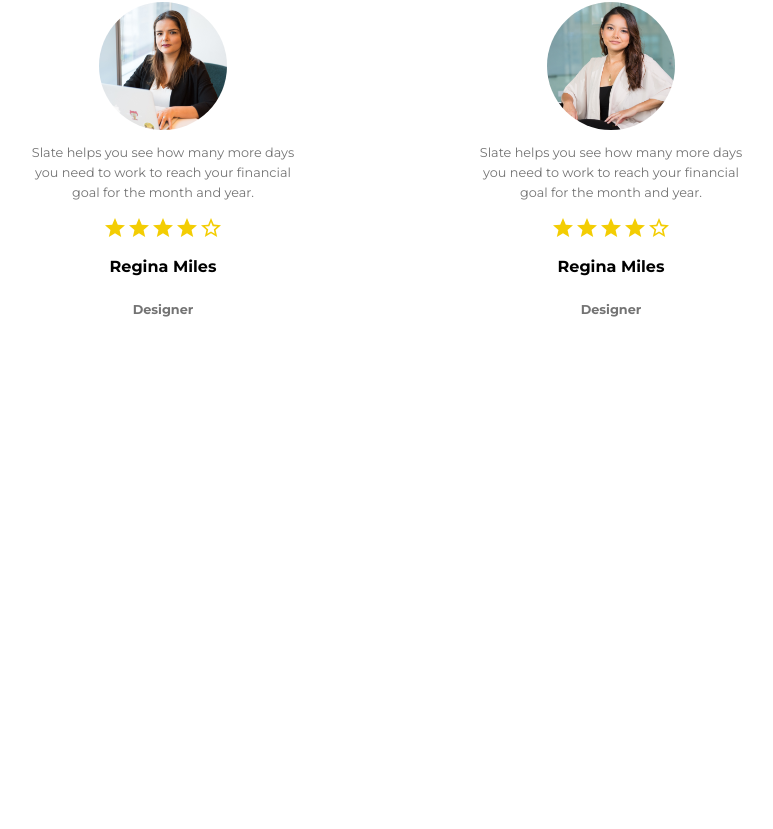
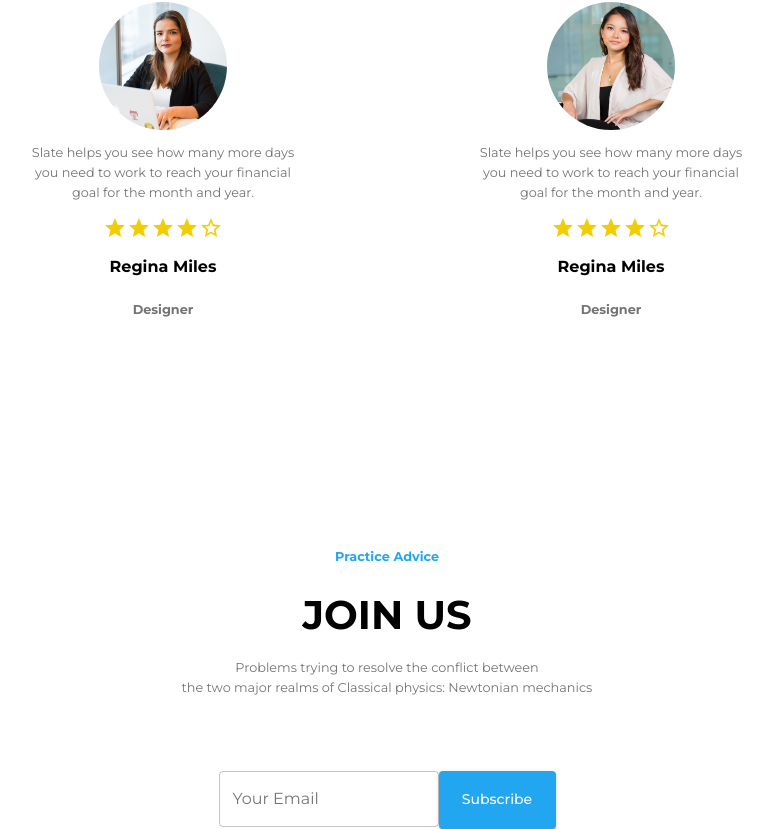
Before and after one commit to JW357/Internship-project, a React (Create React App) app: page / in a window 1280 px wide. Shown: the part 5645-6474 px from the top of the page, without its empty margins (253-1026 px from the left). Before the commit the page ends 6174 px from the top, so only its background shows below. Built offline with nearby package versions, Linux system fonts and the light colour scheme.

Commit message:
adding and styling section 6 header

```diff
--- /dev/null
+++ b/src/components/Contact/Contact.jsx
@@ -0,0 +1,29 @@
+import React from 'react';
+import './style.scss';
+import { TextField, Button } from '@material-ui/core';
+
+function Contact() {
+  return (
+    <section className="contact">
+      <div className="contact__container">
+        <div className="contact__header">
+          <h5>Practice Advice</h5>
+          <h1>JOIN US</h1>
+          <p>
+            Problems trying to resolve the conflict between
+            <br />
+            the two major realms of Classical physics: Newtonian mechanics
+          </p>
+        </div>
+        <div className="contact__form">
+          <TextField label="Your Email" variant="outlined" className="address__field" />
+          <Button label="Subscribe" className="subscribe__button" variant="contained">
+            Subscribe
+          </Button>
+        </div>
+      </div>
+    </section>
+  );
+}
+
+export default Contact;
--- /dev/null
+++ b/src/components/Contact/style.scss
@@ -0,0 +1,53 @@
+@import '../../App.scss';
+
+.contact__container {
+  max-width: 70vw;
+  margin: 0 auto;
+  display: flex;
+  flex-direction: column;
+  align-items: center;
+  .contact__header {
+    text-align: center;
+    display: flex;
+    flex-direction: column;
+    align-items: center;
+    margin-bottom: 60px;
+    h5 {
+      color: $primaryColor;
+      font-size: 0.8rem;
+      font-weight: 700;
+    }
+    h1 {
+      font-size: 2.5rem;
+      font-weight: 700;
+      margin: 10px auto
+    }
+    p{
+      font-size: 0.8rem;
+      line-height: 1.25rem;
+      color: $secondTextColor;
+      font-weight: 400;
+    }
+    }
+  .contact__form {
+    display: flex;
+    flex-direction: row;
+    justify-content: center;
+    min-width: 688px;
+    height: 58px;
+    border-radius: 5px;
+    //border: 1px solid #E6E6E6;
+    .join__input{
+      background: #F9F9F9;
+      width: 571px;
+      height: 58px
+    }
+    .subscribe__button{
+      background: $primaryColor;
+      color: white;
+      text-transform: capitalize;
+      width: 117px;
+      height: 58px;
+    }
+  }
+}
--- a/src/components/Home/Home.jsx
+++ b/src/components/Home/Home.jsx
@@ -6,6 +6,7 @@ import PracticeAdvice from '../PracticeAdvice';
 import FeaturedProducts from '../FeaturedProducts';
 import WatchCourses from '../WatchCourses';
 import Experts from '../Experts/Experts';
+import Contact from '../Contact/Contact';
 import { theme } from '../../styles/commons';
 import { useStyles } from './style';
 
@@ -25,6 +26,7 @@ export default function Home() {
           <FeaturedProducts />
           <WatchCourses />
           <Experts />
+          <Contact />
         </body>
       </ThemeProvider>
     </>
```
Also changed, not shown: src/components/Contact/index.jsx (added).
